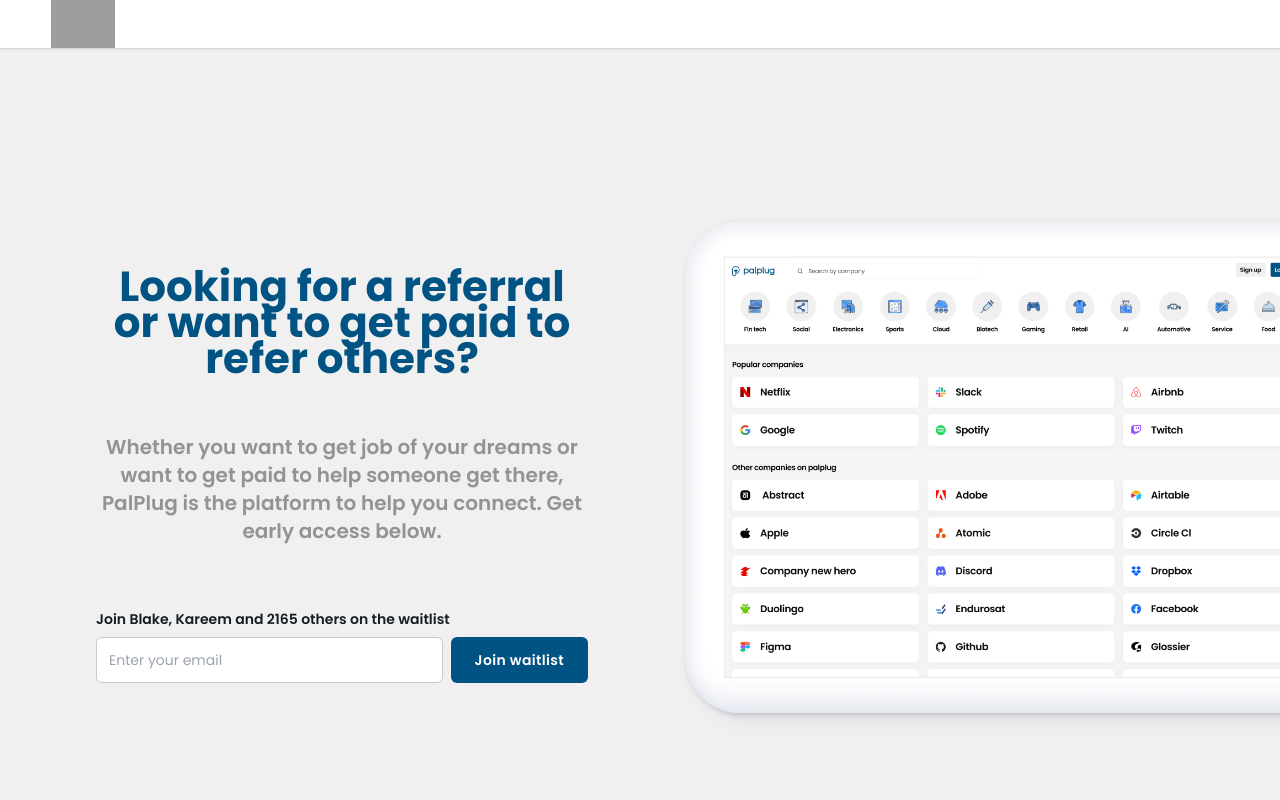
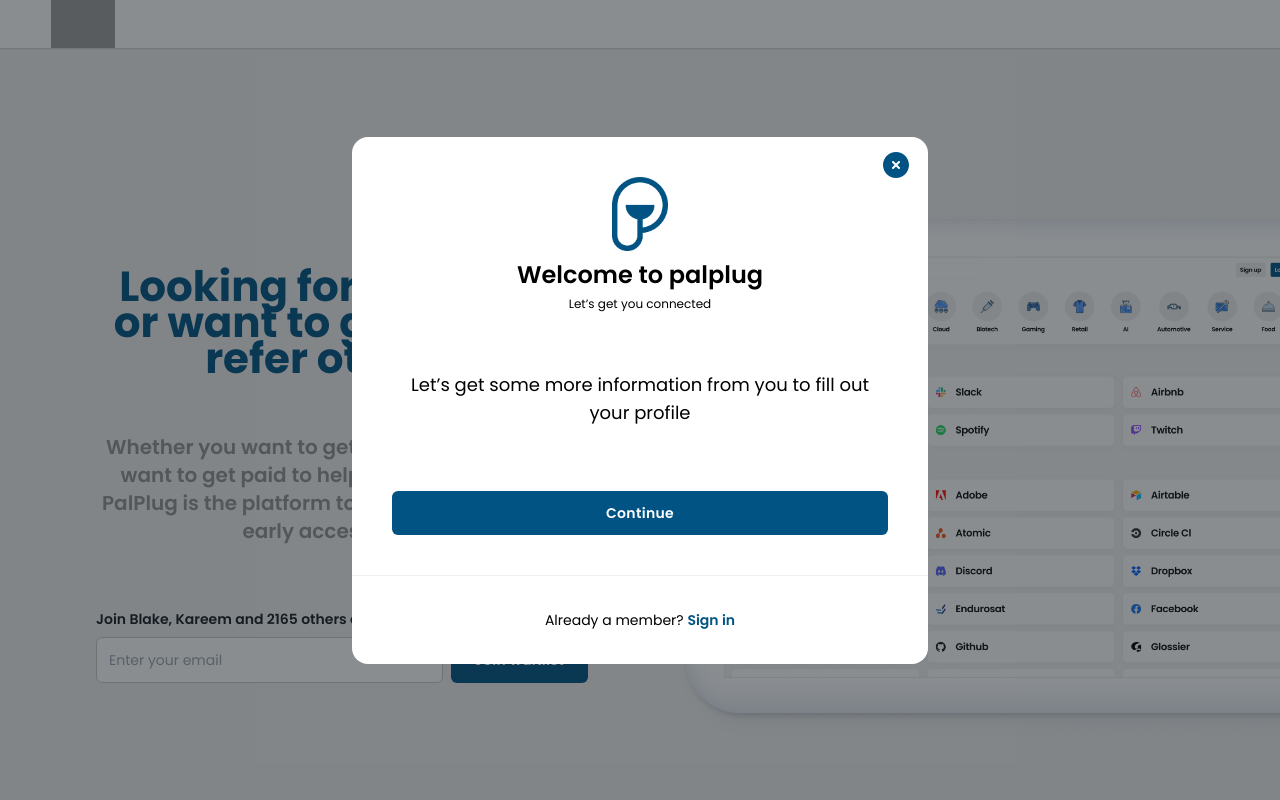
Before and after one commit to Azeddev28/pal_temp, a Next.js app: page / in a window 1280 px wide. Shown: the top 800 px of the page. Built offline with nearby package versions, Linux system fonts and the light colour scheme; grey boxes are pictures that could not be loaded.

Commit message:
chore: add ed new components

```diff
--- a/src/Icons/index.jsx
+++ b/src/Icons/index.jsx
@@ -1,7 +1,4 @@
 import { default as CloseFilledIcon } from './CloseFilled';
 import { default as NextJSIcon } from './NextJS';
 
-export default {
-    CloseFilledIcon,
-    NextJSIcon,
-};
+export { CloseFilledIcon, NextJSIcon };
--- /dev/null
+++ b/src/components/Input/Radio.jsx
@@ -0,0 +1,25 @@
+const Radio = (props) => (
+    <label
+        className="relative flex items-center cursor-pointer p-3 rounded-full overflow-hidden"
+        for=":R184qcm:"
+    >
+        <input
+            name="type"
+            type="radio"
+            className="relative appearance-none w-5 h-5 border rounded-full border-blue-gray-200 cursor-pointer transition-all before:content[''] before:block before:bg-blue-gray-500 before:w-12 before:h-12 before:rounded-full before:absolute before:top-1/2 before:left-1/2 before:-translate-y-1/2 before:-translate-x-1/2 before:opacity-0 hover:before:opacity-10 before:transition-opacity text-gray-900 checked:border-gray-900 checked:before:bg-gray-900"
+            id=":R184qcm:"
+        />
+        <span className="absolute top-1/2 left-1/2 -translate-y-1/2 -translate-x-1/2 pointer-events-none opacity-0 peer-checked:opacity-100 transition-opacity text-gray-900">
+            <svg
+                xmlns="http://www.w3.org/2000/svg"
+                className="h-3.5 w-3.5"
+                viewBox="0 0 16 16"
+                fill="currentColor"
+            >
+                <circle data-name="ellipse" cx="8" cy="8" r="8"></circle>
+            </svg>
+        </span>
+    </label>
+);
+
+export { Radio };
--- a/src/components/Input/index.jsx
+++ b/src/components/Input/index.jsx
@@ -8,4 +8,5 @@
     />
 );
 
+export * from './Radio';
 export { Input };
--- a/src/components/Misc/IconWidget.jsx
+++ b/src/components/Misc/IconWidget.jsx
@@ -1,4 +1,4 @@
-import Icons from '@/Icons';
+import * as Icons from '@/Icons';
 
 const IconWidget = ({ icon }) => {
     const Icon = Icons[icon];
--- a/src/components/Stepper/index.jsx
+++ b/src/components/Stepper/index.jsx
@@ -4,7 +4,7 @@
     activeStep,
     isFirstStep,
     isLastStep,
-    enableLine,
+    joinSteps,
     children,
 }) => {
     const containerRef = useRef();
@@ -15,22 +15,23 @@
     }, [activeStep]);
 
     const activeLineWidth = useMemo(() => {
-        if (!enableLine) return;
+        if (!joinSteps) return;
         const { width } = containerRef?.current?.getBoundingClientRect();
         const widthPerStep = width / (children?.length - 1);
         return widthPerStep * activeStep;
-    }, [activeStep, containerRef?.current, enableLine]);
+    }, [activeStep, containerRef?.current, joinSteps]);
 
+    console.log({ joinSteps });
     return (
         <div
             ref={containerRef}
             className="w-full relative flex items-center justify-between"
         >
-            {enableLine && (
+            {joinSteps && (
                 <>
-                    <div className="absolute left-0 top-1/2 h-0.5 w-full -translate-y-1/2 bg-[#D9D9D9]" />
+                    <div className="z-10 absolute left-0 top-1/2 h-0.5 w-full -translate-y-1/2 bg-[#D9D9D9]" />
                     <div
-                        className="absolute left-0 top-1/2 h-0.5 w-full -translate-y-1/2 bg-brandBlue transition-all duration-500"
+                        className="z-20 absolute left-0 top-1/2 h-0.5 w-full -translate-y-1/2 bg-brandBlue transition-all duration-500"
                         style={{ width: `${activeLineWidth}px` }}
                     />
                 </>
@@ -38,8 +39,10 @@
             {children?.map((child, index) => (
                 <div
                     key={index}
-                    className={`transition-colors duration-300 ${
-                        activeStep === index ? 'bg-brandBlue' : 'bg-[#D9D9D9]'
+                    className={`z-30 rounded-full transition-colors duration-300 ${
+                        index <= activeStep
+                            ? 'bg-brandBlue hover:bg-hoverBlue'
+                            : 'bg-[#D9D9D9]'
                     }`}
                 >
                     {child}
@@ -50,10 +53,7 @@
 };
 
 const Step = ({ onClick, className, children }) => (
-    <div
-        onClick={onClick}
-        className={`rounded-full cursor-pointer ${className}`}
-    >
+    <div onClick={onClick} className={`cursor-pointer ${className}`}>
         {children}
     </div>
 );
--- a/src/components/Typography/index.jsx
+++ b/src/components/Typography/index.jsx
@@ -6,6 +6,7 @@
     h5: 'h5',
     body: 'p',
     small: 'span',
+    'x-small': 'span',
 };
 
 const CLASSES = {
@@ -14,8 +15,9 @@
     h3: 'text-lg sm:text-xl md:text-2xl lg:text-3xl font-bold',
     h4: 'text-base sm:text-lg md:text-xl lg:text-2xl font-bold',
     h5: 'text-sm sm:text-base md:text-lg lg:text-xl font-bold',
-    body: 'text-sm md:text-base',
+    body: 'text-sm md:text-base lg:text-lg',
     small: 'text-xs md:text-sm',
+    'x-small': 'text-xs',
 };
 
 const Typography = ({ variant, children, className, as }) => {
--- /dev/null
+++ b/src/views/Landing/SignInModal.jsx
@@ -0,0 +1,104 @@
+import { Button } from '@/components/Button';
+import { Radio } from '@/components/Input';
+import { Modal } from '@/components/Modal';
+import { Step, Stepper } from '@/components/Stepper';
+import { Typography } from '@/components/Typography';
+import Image from 'next/image';
+import Link from 'next/link';
+import { useState } from 'react';
+import logo from '../../../public/images/logo.png';
+
+const Welcome = ({ onContinue }) => {
+    return (
+        <div className="text-center ">
+            <div className="p-10">
+                <div className="flex flex-col gap-2 mb-14">
+                    <div className="mx-auto w-14 h-auto">
+                        {/* TODO: use proper logo. It has no eyes */}
+                        <Image src={logo} />
+                    </div>
+                    <div>
+                        <Typography variant={'h4'} className={'font-semibold'}>
+                            Welcome to palplug
+                        </Typography>
+                        <Typography variant={'x-small'}>
+                            Let’s get you connected
+                        </Typography>
+                    </div>
+                </div>
+                <div className="mb-16">
+                    <Typography variant={'body'}>
+                        Let’s get some more information from you to fill out
+                        your profile
+                    </Typography>
+                </div>
+
+                <Button onClick={onContinue} className={'w-full'}>
+                    Continue
+                </Button>
+            </div>
+            <div className="w-full border-t border-solid border-grey0 py-8">
+                <Typography variant={'small'}>
+                    Already a member?{' '}
+                    <Link
+                        href="#"
+                        className="text-brandBlue hover:text-hoverBlue font-semibold"
+                    >
+                        Sign in
+                    </Link>
+                </Typography>
+            </div>
+        </div>
+    );
+};
+
+const STEP_COUNT = 8;
+const SignUpForm = () => {
+    const [activeStep, setActiveStep] = useState(0);
+    const stepsList = Array(STEP_COUNT)
+        .fill(0)
+        .map((_, index) => (
+            <Step
+                key={index}
+                onClick={() => setActiveStep(index)}
+                className="w-4 h-4"
+            />
+        ));
+    return (
+        <div className="p-10">
+            <div className="flex flex-row w-52 mx-auto">
+                <Stepper joinSteps={true} activeStep={activeStep}>
+                    {stepsList}
+                </Stepper>
+            </div>
+            {activeStep === 0 && (
+                <div className="py-[70px]">
+                    <div className="mb-12">
+                        <Typography
+                            variant={'h4'}
+                            className={'text-center font-semibold'}
+                        >
+                            How do you identify?
+                        </Typography>
+                    </div>
+                    <div>
+                        <Radio />
+                    </div>
+                </div>
+            )}
+        </div>
+    );
+};
+const SignInModal = ({ isOpen, onClose }) => {
+    const [showSignUpForm, setShowSignUpForm] = useState(false);
+    return (
+        <Modal isOpen={isOpen} onClose={onClose}>
+            {!showSignUpForm && (
+                <Welcome onContinue={() => setShowSignUpForm(true)} />
+            )}
+            {showSignUpForm && <SignUpForm />}
+        </Modal>
+    );
+};
+
+export { SignInModal };
--- a/src/views/Landing/index.jsx
+++ b/src/views/Landing/index.jsx
@@ -1,10 +1,17 @@
 import { Button } from '@/components/Button';
 import { Input } from '@/components/Input';
 import Image from 'next/image';
+import { useState } from 'react';
+
 import desktopImage from '../../../public/images/desktop.png';
 import { CompanyIconWidgetList } from './CompanyIconWidgetList';
+import { SignInModal } from './SignInModal';
 
 const Landing = () => {
+    const [modalsOpenStatus, setModalsOpenStatus] = useState({
+        signInModal: true,
+    });
+
     return (
         <div>
             <div className="py-8 md:pt-24 md:pb-12 lg:pt-40 lg:pb-16">
@@ -54,6 +61,15 @@
                 </p>
                 <CompanyIconWidgetList />
             </div>
+            <SignInModal
+                isOpen={modalsOpenStatus.signInModal}
+                onClose={() =>
+                    setModalsOpenStatus({
+                        ...modalsOpenStatus,
+                        signInModal: false,
+                    })
+                }
+            />
         </div>
     );
 };
```
Also changed, not shown: public/images/illustration-box.jpg (added), public/images/logo.png (added), src/components/Modal/index.jsx (indentation only).
